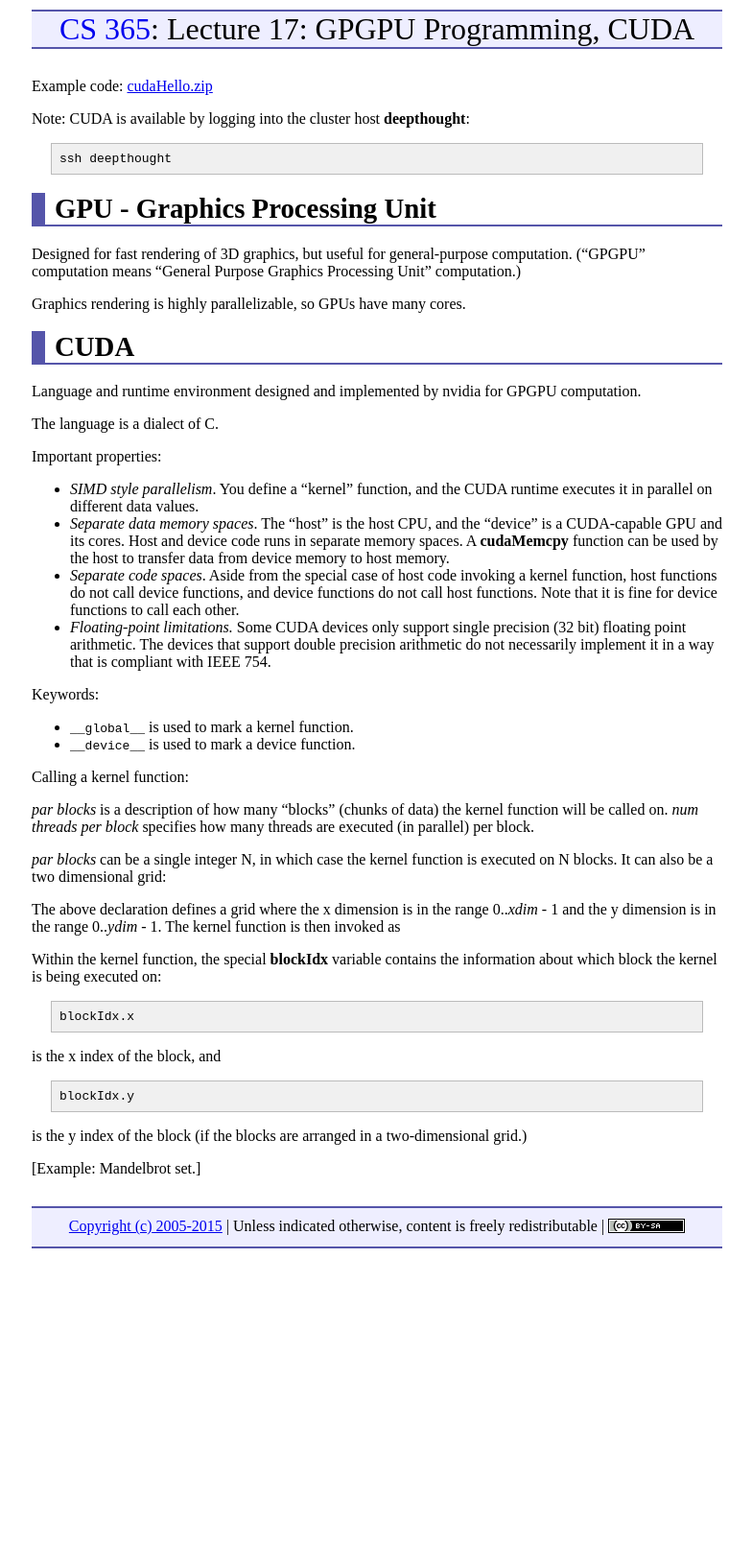
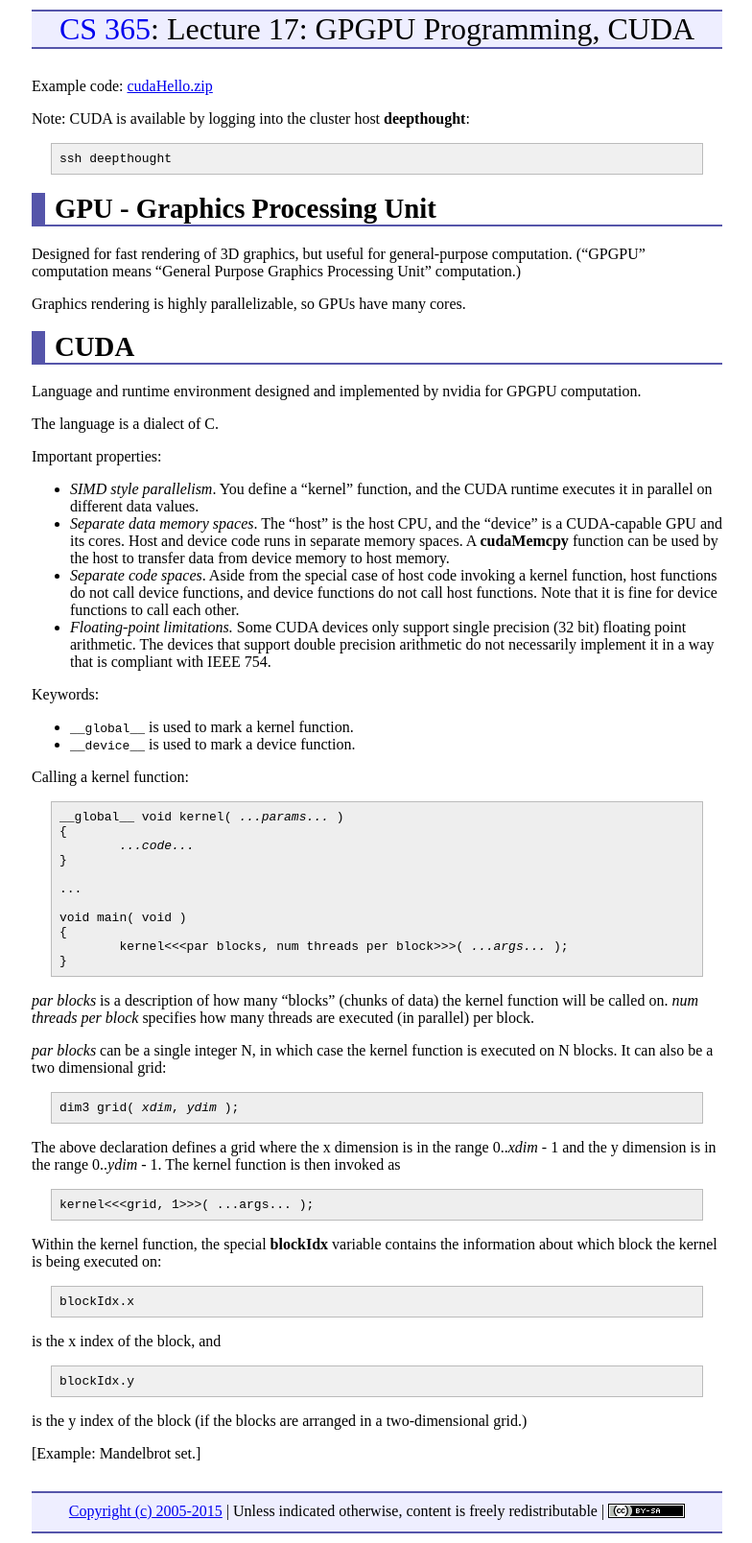
Before and after one commit to ycpcs/cs365-spring2015, a Jekyll site: the page built from lectures/lecture17.md, in a window 1280 px wide. Shown: the whole page at 96% size, without its empty margins (247-1031 px from the left). Built offline with Jekyll 4.4.1, drawn with Linux system fonts in a browser that asks for light colours; Markdown is read by kramdown in place of the engine named in the settings; before the commit the page ends 1311 px from its top, so only the background shows below that.

Commit message:
restore missing code snippets

```diff
--- a/lectures/lecture17.md
+++ b/lectures/lecture17.md
@@ -37,11 +37,33 @@ Keywords:
 
 Calling a kernel function:
 
+<pre>
+__global__ void kernel( <i>...params...</i> )
+{
+        <i>...code...</i>
+}
+
+...
+
+void main( void )
+{
+        kernel&lt;&lt;&lt;par blocks, num threads per block&gt;&gt;&gt;( <i>...args...</i> );
+}
+</pre>
+
 *par blocks* is a description of how many "blocks" (chunks of data) the kernel function will be called on. *num threads per block* specifies how many threads are executed (in parallel) per block.
 
 *par blocks* can be a single integer N, in which case the kernel function is executed on N blocks. It can also be a two dimensional grid:
 
+<pre>
+dim3 grid( <i>xdim</i>, <i>ydim</i> );
+</pre>
+
 The above declaration defines a grid where the x dimension is in the range 0..*xdim* - 1 and the y dimension is in the range 0..*ydim* - 1. The kernel function is then invoked as
+
+<pre>
+kernel&lt;&lt;&lt;grid, 1&gt;&gt;&gt;( ...args... );
+</pre>
 
 Within the kernel function, the special **blockIdx** variable contains the information about which block the kernel is being executed on:
 
```
